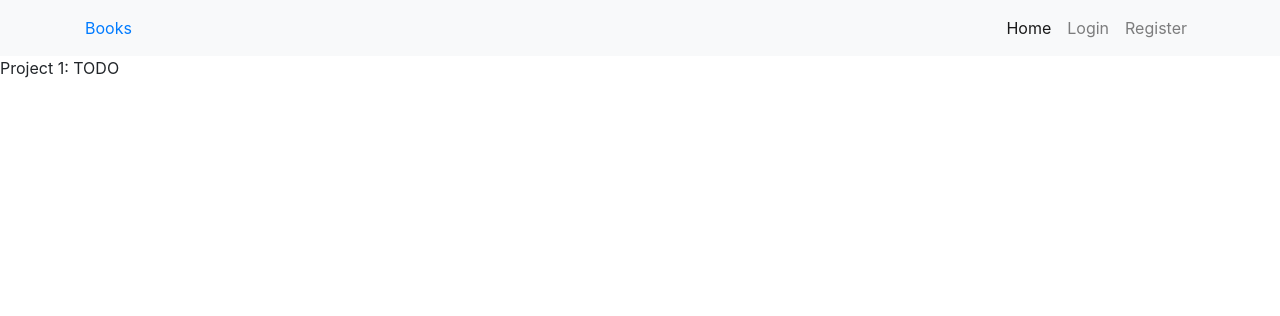
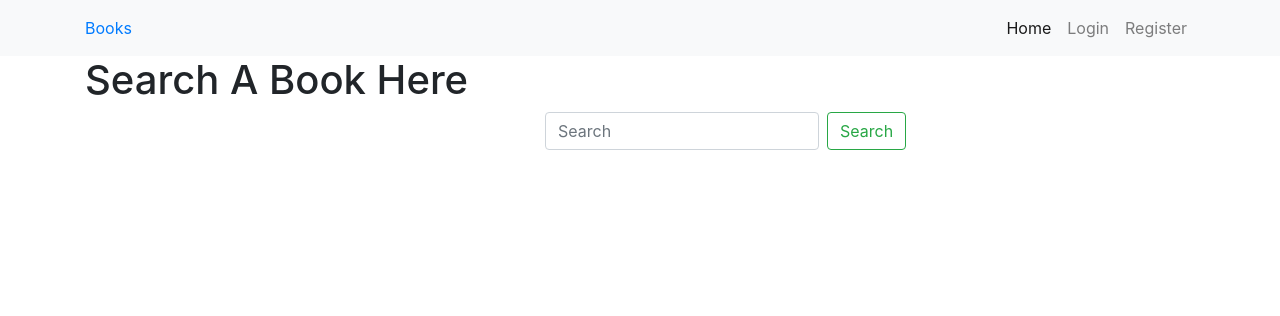
Before and after one commit to dramanesd/book-reviews-app, a Flask app: page / in a window 1280 px wide. Shown: the top 316 px of the page. Run offline with Flask 2, Linux system fonts and the light colour scheme; some libraries are stand-ins or nearby versions.

Commit message:
feature: added the search functionality

```diff
--- a/application.py
+++ b/application.py
@@ -26,8 +26,26 @@ engine = create_engine(os.getenv("DATABASE_URL_LOCAL"))
 db = scoped_session(sessionmaker(bind=engine))
 
 
-@app.route('/')
+@app.route('/', methods=['GET', 'POST'])
 def index():
+    searchTerm = request.form.get('search')
+    if request.method == 'POST':
+        searchResults = db.execute("SELECT isbn, title, author, years FROM books WHERE isbn LIKE :isbn OR title LIKE :title OR author LIKE :author",
+            {"isbn": f'%{searchTerm}%', "title": f'%{searchTerm}%', "author": f'%{searchTerm}%'})
+
+        results = []
+        for result in searchResults:
+            book = dict()
+            book['isbn'] = result[0]
+            book['title'] = result[1]
+            book['author'] = result[2]
+            book['years'] = result[3]
+            results.append(book)
+
+        # print(results)
+
+        return render_template('index.html', results=results, index=True)
+
     return render_template('index.html', index=True)
 
 @app.route('/register', methods=['GET', 'POST'])
@@ -61,14 +79,19 @@ def login():
 
     if request.method == 'POST':
         userData = db.execute("SELECT * FROM users WHERE username = :username", {"username": f'{username}'})
-        user = []
+        user = dict()
         for item in userData:
-            user.append(item)
-        hashedPass = user[0][3]
+            u = dict()
+            u['user_id'] = item[0]
+            u['username'] = item[1]
+            u['password'] = item[3]
+            user = u
+        # print(user["password"])
+        hashedPass = user["password"]
 
         if user and get_password(hashedPass, password):
-            session['user_id'] = user[0][0]
-            session['username'] = user[0][1]
+            session['user_id'] = user["user_id"]
+            session['username'] = user["username"]
 
             return redirect(url_for('index'))
 
--- a/templates/index.html
+++ b/templates/index.html
@@ -2,8 +2,25 @@
 
 {% block content %}
 
-  <div class="main">
-    Project 1: TODO
+  <div class="container">
+    <h1>Search A Book Here</h1>
+    <div class="row">
+      <form class="form-inline my-2 my-lg-0 offset-md-5" action="{{ url_for('index')}}" method="post">
+        <input class="form-control mr-sm-2" type="search" name="search" placeholder="Search" aria-label="Search">
+        <button class="btn btn-outline-success my-2 my-sm-0" type="submit">Search</button>
+      </form>
+    </div>
+    <div class="row">
+      <div class="col-md-6 offset-md-3">
+        {% for item in results %}
+        <a href="#">
+          <p>{{ item.title }}</p>
+          <p>{{ item.author }}</p>
+        </a>
+          <hr>
+        {% endfor %}
+      </div>
+    </div>
   </div>
 
 {% endblock %}
```
